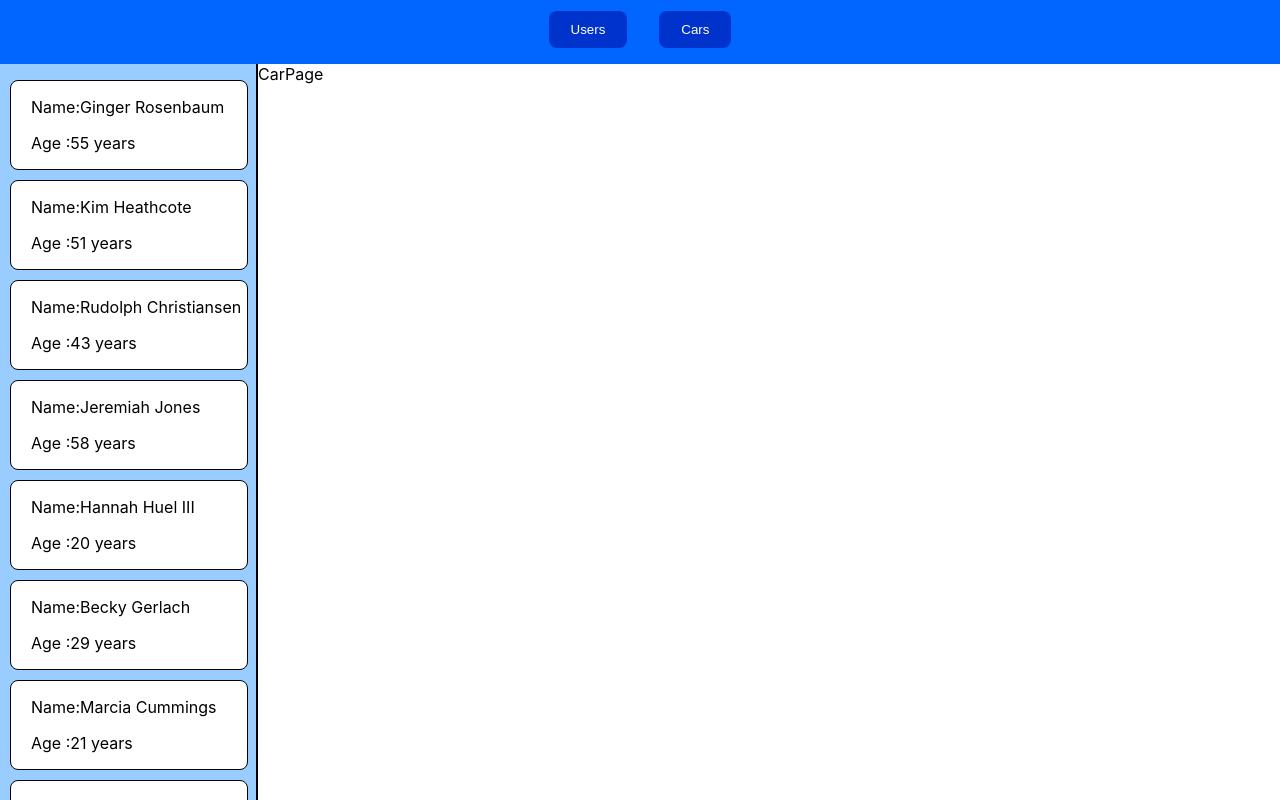
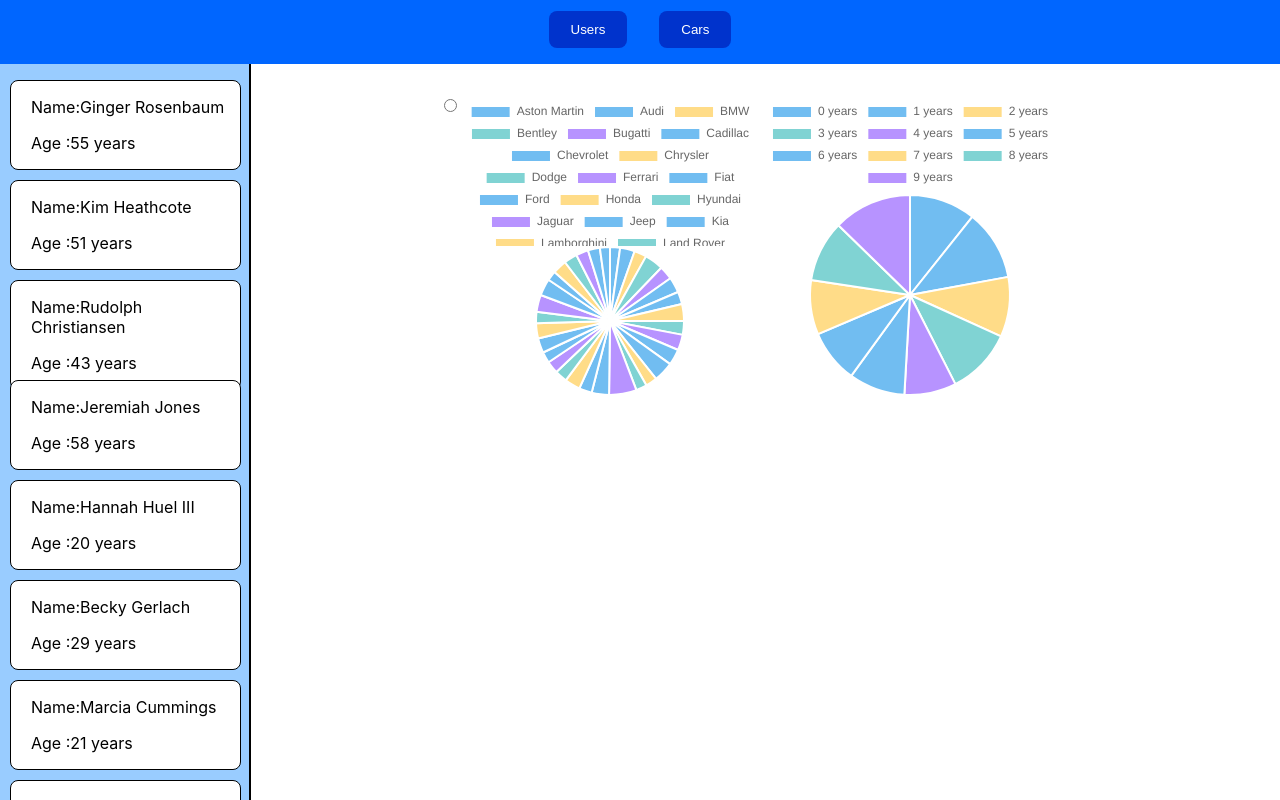
Before and after one commit to Arshak1196/fakerjs-user-and-cars, a React (Create React App) app: page /cars in a window 1280 px wide. Built offline with nearby package versions, Linux system fonts and the light colour scheme.

Commit message:
pie chart added

```diff
--- a/src/Pages/CarPage.js
+++ b/src/Pages/CarPage.js
@@ -1,11 +1,79 @@
 import React from 'react'
+import { Chart as ChartJS, ArcElement, Tooltip, Legend } from 'chart.js';
+import { Pie } from 'react-chartjs-2';
+
+ChartJS.register(ArcElement, Tooltip, Legend);
 
 
 
-function CarPage() {
+function CarPage({ users }) {
+
+  const carMakersLabel = [...new Set(users.map((user) => user.vehicle.manufacturer))].sort()
+  const carAgeLabel = [...new Set(users.map((user) => user.vehicle.age))].sort()
+
+  const carMakersData = {
+    labels: carMakersLabel,
+    datasets: [
+      {
+        label: '#Cars',
+        data: carMakersLabel.map((manufacturer) => {
+          return (users.reduce((acc, curr) => {
+            if (curr.vehicle.manufacturer === manufacturer) {
+              acc++
+            }
+            return acc
+          }, 0))
+        }),
+        backgroundColor: [
+          'rgba(54, 162, 235,0.7)',
+          'rgba(54, 162, 235, 0.7)',
+          'rgba(255, 206, 86, 0.7)',
+          'rgba(75, 192, 192, 0.7)',
+          'rgba(153, 102, 255, 0.7)',
+        ]
+      }
+    ],
+  }
+
+  const carAgeData = {
+    labels: carAgeLabel.map((car) => `${car} years`),
+    datasets: [
+      {
+        label: '#Cars',
+        data: carAgeLabel.map((age) => {
+          return (users.reduce((acc, curr) => {
+            if (curr.vehicle.age === age) {
+              acc++
+            }
+            return acc
+          }, 0))
+        }),
+        backgroundColor: [
+          'rgba(54, 162, 235, 0.7)',
+          'rgba(54, 162, 235, 0.7)',
+          'rgba(255, 206, 86, 0.7)',
+          'rgba(75, 192, 192, 0.7)',
+          'rgba(153, 102, 255, 0.7)',
+        ]
+      }
+    ],
+  }
+
+
+  console.log(users)
+  console.log(carAgeLabel)
   return (
-
-    <div>CarPage</div>
+    <div className='main-div'>
+      <div className='ageFiter'>
+        <input type='radio' name='age'/>
+      </div>
+      <div>
+        <Pie data={carMakersData} />
+      </div>
+      <div>
+        <Pie data={carAgeData} />
+      </div>
+    </div>
   )
 }
 
--- a/src/Pages/Pages.css
+++ b/src/Pages/Pages.css
@@ -1,5 +1,11 @@
 .main-div{
     width: 80vw;
-    text-align: center;
-    margin: 2rem ;
+    padding-top: 2rem;
+    padding-right:2rem;
+    display: flex;
+    flex-direction: row;
+    justify-content: center;
 }
+
+.ageFiter{
+}
--- a/src/Pages/UserPage.js
+++ b/src/Pages/UserPage.js
@@ -31,17 +31,17 @@
       },
       title: {
         display: true,
-        text: 'Users',
+        text: ' USERS BASED ON THEIR COUNTRY OF ORIGIN',
       },
     },
   };
 
-  const labels = [...new Set(users.map((user) => user.address.country))]
+  const labels = [...new Set(users.map((user) => user.address.country))].sort()
   const data = {
     labels,
     datasets: [
       {
-        label: 'Country',
+        label: 'Users',
         data: labels.map((country) => {
           return (users.reduce((acc, curr) => {
             if (curr.address.country === country) {
```
